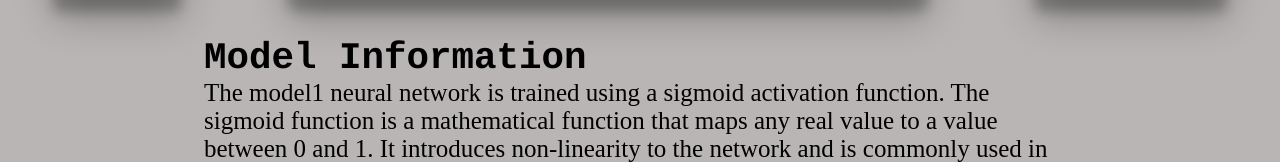
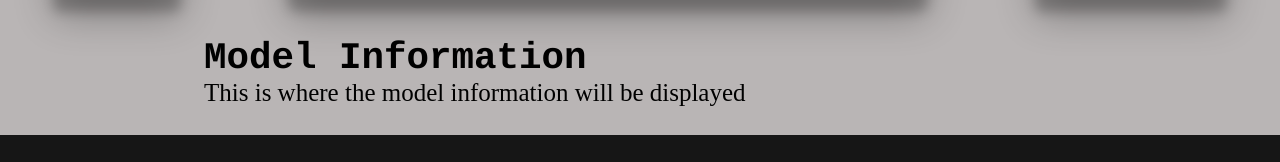
Before and after one commit to mtygesen/connecting-dots, a website with bundled scripts: page node/public/html/index.html in a window 1280 px wide. Shown: the part 1733-1895 px from the top of the page. Built offline with nearby package versions, Linux system fonts and the light colour scheme; no server answers; a script that the page names is missing.

Commit message:
final changes

```diff
--- a/node/public/css/main.css
+++ b/node/public/css/main.css
@@ -281,3 +281,8 @@
 	justify-content: space-around;
 	align-items: center;
   }
+
+#fm-title{
+	text-align: center;
+	padding-top: 15px;
+}
--- a/node/public/html/index.html
+++ b/node/public/html/index.html
@@ -72,7 +72,7 @@
 
 		<div id="large-header" class="large-header">
 			<canvas id="demo-canvas"></canvas>
-			<h1 class="main-title">Connecting <span class="thin"> dots</span></h1>
+			<h1 class="main-title">Connecting Dots</h1>
 		</div>
 		<!-- HEADER PACK FROM: https://tympanus.net/Development/AnimatedHeaderBackgrounds/ -->
 		<script src="https://www.marcoguglie.it/Codepen/AnimatedHeaderBg/demo-1/js/EasePack.min.js"></script>
@@ -358,47 +358,7 @@
 				</h2>
 				<div class="description-content">
 					<p id="modelP">
-						The model1 neural network is trained using a sigmoid activation
-						function. The sigmoid function is a mathematical function that maps
-						any real value to a value between 0 and 1. It introduces
-						non-linearity to the network and is commonly used in the hidden
-						layers of neural networks. The training dataset used for model1
-						consists of 10,000 handwritten digits from the MNIST dataset. The
-						MNIST dataset is a widely used benchmark dataset in the field of
-						machine learning, consisting of 60,000 training images and 10,000
-						test images. Each image in the dataset represents a handwritten
-						digit from 0 to 9. By utilizing 10,000 images from the dataset,
-						model1 has access to a diverse set of handwritten digits to learn
-						from. During the training process, the data is divided into batches
-						of size 10. Dividing the data into smaller batches allows for more
-						efficient computation and memory usage. The network goes through
-						each batch one by one and updates its weights and biases based on
-						the gradients computed from that batch. This technique is known as
-						mini-batch gradient descent and strikes a balance between accuracy
-						and computational efficiency. Model1 goes through one epoch during
-						training, which means it processes the entire training dataset once.
-						In each epoch, the network goes through each batch of images,
-						calculates the loss (a measure of how different the predicted output
-						is from the true output), and adjusts its parameters (weights and
-						biases) based on the gradients of the loss with respect to those
-						parameters. This process is repeated for each batch until all the
-						batches have been processed, completing one epoch. The "Augment"
-						parameter being set to False indicates that no data augmentation
-						techniques were applied to the training dataset. Data augmentation
-						is a common strategy used to artificially increase the size and
-						diversity of the training dataset by applying various
-						transformations, such as rotation, scaling, or flipping, to the
-						images. These techniques help the model generalize better and reduce
-						overfitting. However, in the case of model1, no such augmentation
-						was used. Model1 does not have any hidden layers, suggesting a
-						simple architecture known as a single-layer perceptron or a fully
-						connected neural network. In this architecture, the input layer
-						directly connects to the output layer, with each input pixel
-						connected to every output neuron. Despite its simplicity, model1
-						achieves a reported accuracy of 90.4% on the MNIST dataset. This
-						accuracy indicates how well the model performs in correctly
-						categorizing handwritten digits, demonstrating its effectiveness
-						even with a straightforward architecture.
+						This is where the model information will be displayed
 					</p>
 					<br />
 				</div>
@@ -426,7 +386,7 @@
 				<div class="footer-content">
 					<span class="footer-title">Reference:</span><br />
 					<a
-						href="https://github.com/icecoldgold773/p2-project"
+						href="https://github.com/icecoldgold773/connecting-dots"
 						target="_blank">
 						<img src="../img/Github-logo.png" title="GitHub" alt="github" height="" />
 
--- a/node/public/js/display.js
+++ b/node/public/js/display.js
@@ -80,7 +80,8 @@ function DisplayStats(prediction) {
     accuracyElement.innerHTML = ' ' + Math.round(accuracy * 10000) / 100 + '%';
     for (let i = 0; i < 10; i++) {
         const element = document.getElementById('probability_' + i);
-        element.innerHTML = ' ' + Math.round(resultArray[i] * 10000) / 100 + '%';
+        let text = Math.round(resultArray[i] * 10000) / 100
+        element.innerHTML = ' ' + text.toFixed(2) + '%';
     }
 
     return;
--- a/node/public/js/plot_features.js
+++ b/node/public/js/plot_features.js
@@ -69,6 +69,12 @@ export default function DisplayFM(features, rows = 2) {
     const parent = document.getElementById('featureMap');
     DeleteChildNodes(parent);
 
+    const title = document.createElement('h2');
+    title.id = 'fm-title';
+    title.append('Feature Maps');
+
+    parent.append(title);
+
     const FM = [];
     for (let i = 0; i < features.length; ++i) {
         FM.push(features[i].flat());
```
Also changed, not shown: node/public/html/Backpropagation.html (+1 -1 lines), node/public/html/FeatureMaps.html (+1 -1 lines), node/public/html/NeuralNetwork.html (+4 -0 lines), node/public/js/main.js (line endings or trailing spaces).
